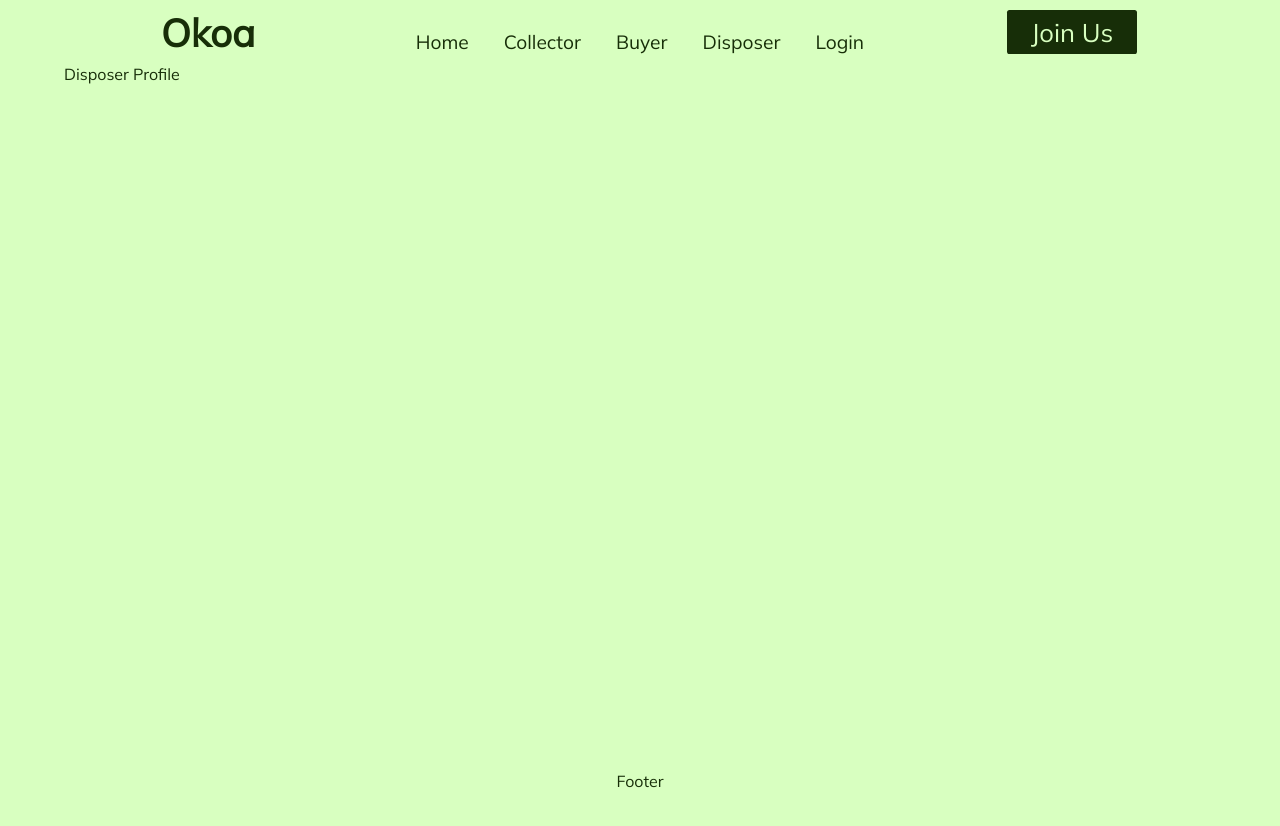
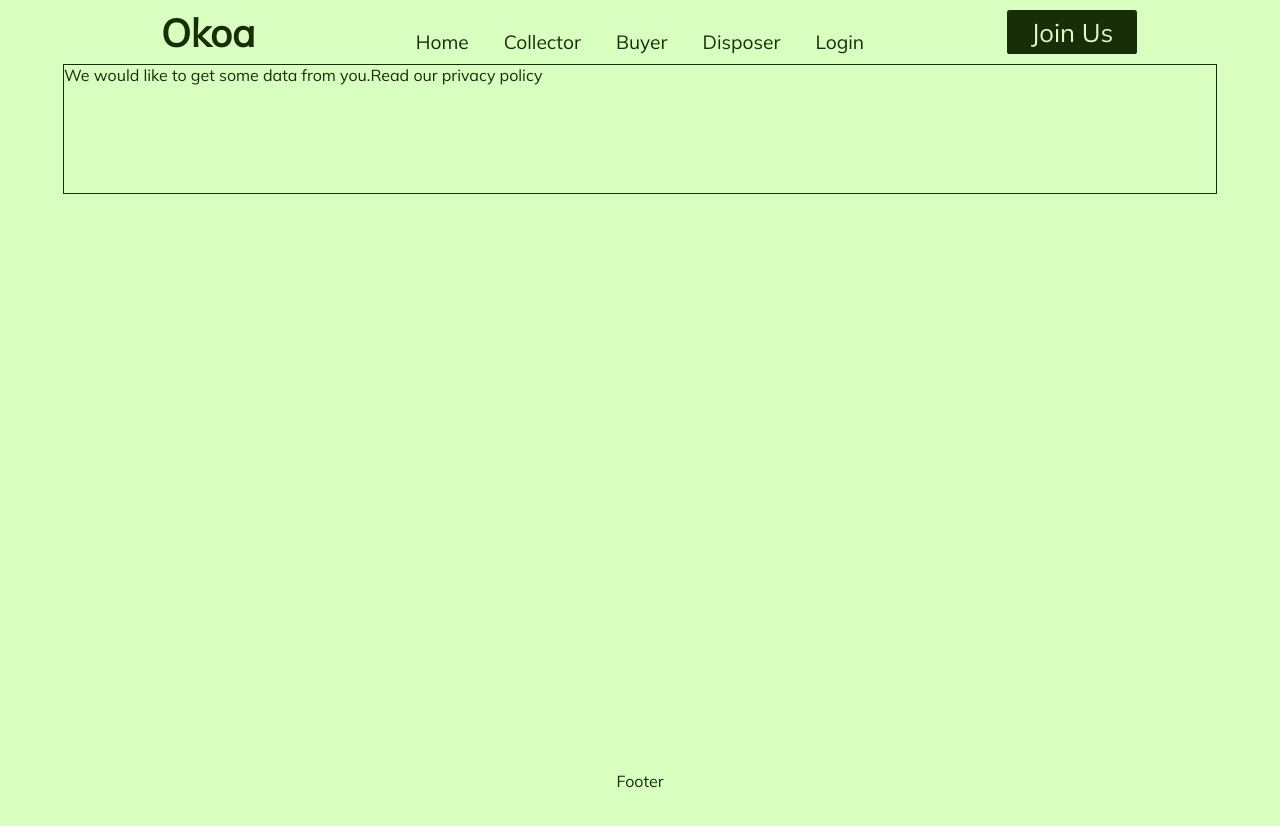
Before and after one commit to MokuaEnock/greenly, a React (Create React App) app: page /profile in a window 1280 px wide. Shown: the top 826 px of the page. Built offline with nearby package versions, Linux system fonts and the light colour scheme; no server answers.

Commit message:
add profile title

```diff
--- a/src/pages/disposer/Profile.js
+++ b/src/pages/disposer/Profile.js
@@ -1,5 +1,14 @@
-import "./disposer.css";
+import "./profile.css";
 
 export default function Profile() {
-  return <main id="poser-profile">Disposer Profile</main>;
+  return (
+    <main id="poser-profile">
+      <section id="profile-title">
+        <span id="profile-head">We would like to get some data from you.</span>
+        <span id="profile-par">Read our privacy policy</span>
+      </section>
+
+      <form id="profile-form"></form>
+    </main>
+  );
 }
--- a/src/pages/disposer/profile.css
+++ b/src/pages/disposer/profile.css
@@ -8,3 +8,9 @@
   align-items: center;
   justify-content: flex-start;
 }
+
+#profile-title {
+  width: 100%;
+  height: 10vw;
+  border: thin solid #172e08;
+}
```
